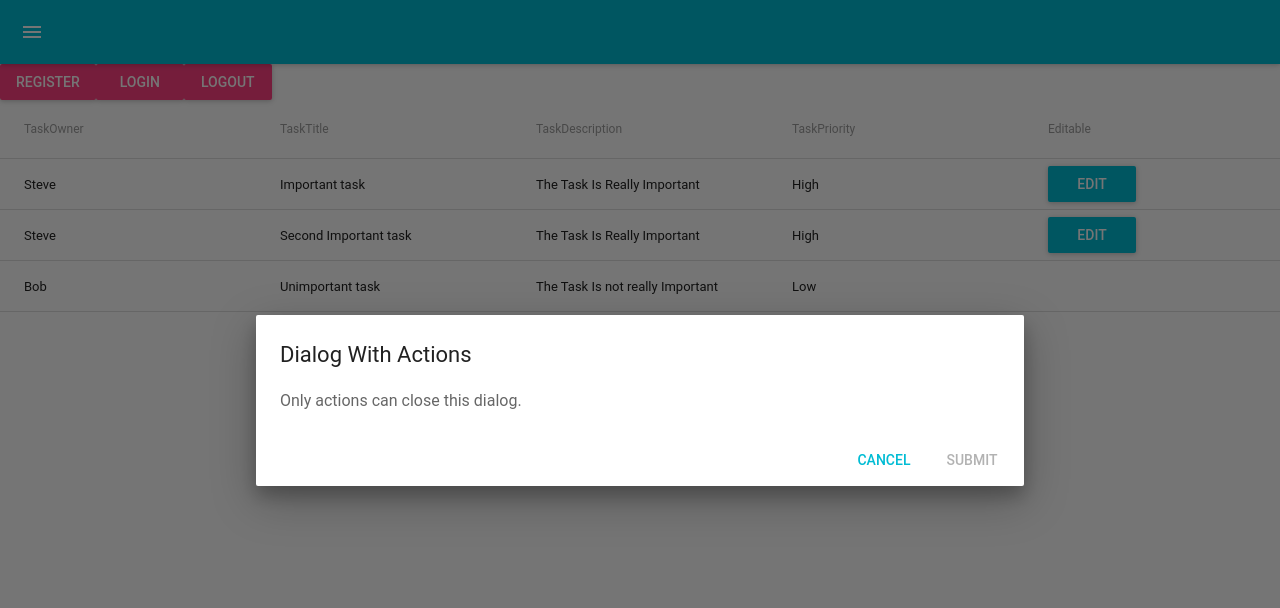
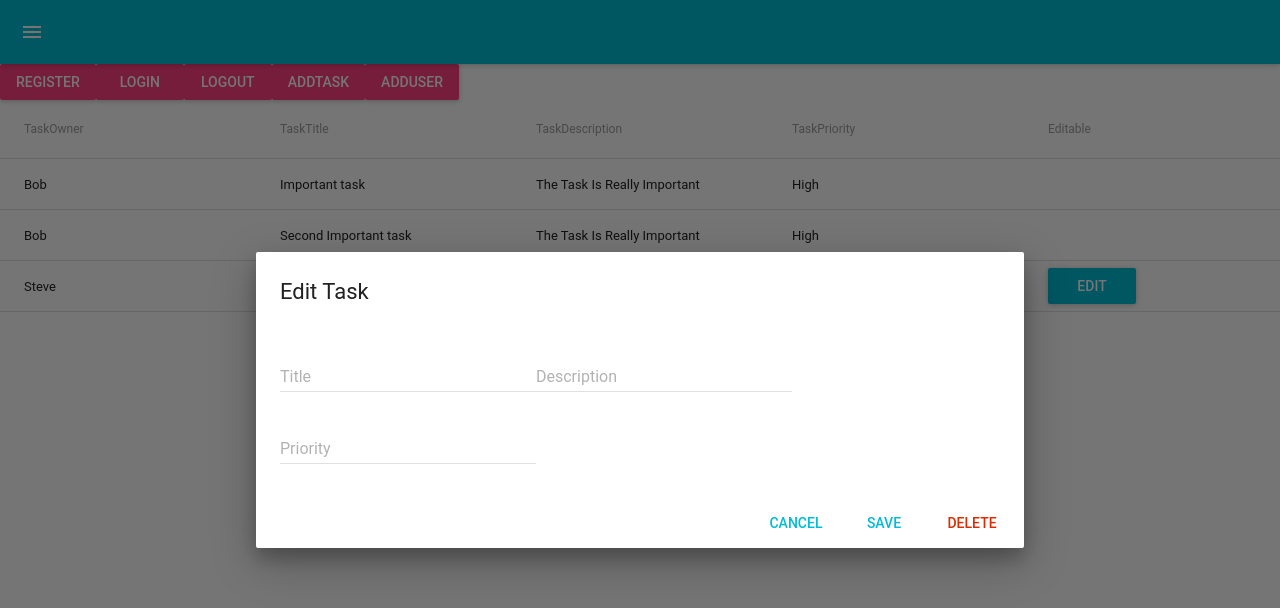
Before and after one commit to milenhinkov/Uni-React-App, a React (Create React App) app: page /tasks in a window 1280 px wide. Shown: the top 608 px of the page. Built offline with nearby package versions, Linux system fonts and the light colour scheme.

Commit message:
Added more components.

```diff
--- a/src/App.js
+++ b/src/App.js
@@ -5,6 +5,7 @@ import './App.css';
 import Register from './forms/RegisterForm'
 import Login from './forms/LoginForm'
 import TableExampleControlled from './forms/TableTasksForms/TasksTable'
+import UsersTable from './forms/TableUsersForm/UsersTable'
 
 // --- fansy components--------------
 import MuiThemeProvider from 'material-ui/styles/MuiThemeProvider';
@@ -29,10 +30,13 @@ class App extends Component {
             <RaisedButton label="Register" secondary={true} />
             <RaisedButton label="Login" secondary={true} />
             <RaisedButton label="Logout" secondary={true} />
+            <RaisedButton label="AddTask" secondary={true} />
+            <RaisedButton label="AddUser" secondary={true} />
             <Switch>
               <Route path="/register" component={Register} />
               <Route path="/login" component={Login} />
               <Route path="/tasks" component={TableExampleControlled} />
+              <Route path="/users" component={UsersTable} />
             </Switch>
             {/* <div className="App">
                <Register />
--- a/src/forms/LoginForm.jsx
+++ b/src/forms/LoginForm.jsx
@@ -15,7 +15,6 @@ class Login extends Component {
 
     submitRegister(event) {
         let user = localStorage.getItem(this.state.username, JSON.stringify(this.state));
-        console.log(user);
     }
 
 
--- a/src/forms/TableTasksForms/TableInfoRow.jsx
+++ b/src/forms/TableTasksForms/TableInfoRow.jsx
@@ -11,30 +11,25 @@ export default class TableInfoRow extends Component {
         this.state = props;
 
         this.DrowButton = this.DrowButton.bind(this);
-        this.DrowRows = this.DrowRows.bind(this);
+        this.DrowRow = this.DrowRow.bind(this);
     }
 
-    DrowButton() {
+    DrowButton(func) {
         if (this.props.isEditable) {
-            return <TableRowColumn><RaisedButton label="Edit" primary={true}/*  onClick={(ev) => { console.log(Object.keys(this.state.info.tasks) + " : " + Object.values(this.state.info.tasks)) }} */ /></TableRowColumn>
+            return <TableRowColumn><RaisedButton label="Edit" primary={true}  onClick={func} /></TableRowColumn>
         }
         return null;
     }
 
-    DrowRows(){
-        return Object.values(this.state.info.tasks).map((task, i) => {
-            return(
-                <TableRow key={i} >
-                <TableRowColumn>{this.state.info.userName}</TableRowColumn>
-                <TableRowColumn>{task.TaskTitle}</TableRowColumn>
-                <TableRowColumn>{task.TaskDescription}</TableRowColumn>
-                <TableRowColumn>{task.TaskPriority}</TableRowColumn>
-                {this.DrowButton()}
-            </TableRow>)
-        })
+    DrowRow(collection){
+        return Object.keys(collection).map(prop => { return <TableRowColumn key={prop} >{collection[prop]}</TableRowColumn> })
     }
 
     render() {
-        return (this.DrowRows());
+        return (
+            <TableRow>
+                {this.DrowRow(this.state.info)}
+                {this.DrowButton(this.state.onClick)}
+            </TableRow>)
     }
 }
--- a/src/forms/TableTasksForms/TaskEditForm.jsx
+++ b/src/forms/TableTasksForms/TaskEditForm.jsx
@@ -1,21 +1,22 @@
 import React from 'react';
 import Dialog from 'material-ui/Dialog';
 import FlatButton from 'material-ui/FlatButton';
-
+import TextField from 'material-ui/TextField';
+import { deepOrangeA700 } from 'material-ui/styles/colors';
 
 export default class TaskEditForm extends React.Component {
-    constructor(props){
-        super(props)
-        this.state = props
-
-    }
+  constructor(props) {
+    super(props)
+    this.state = props
+    console.log(this.state);
+  }
 
   handleOpen = () => {
-    this.setState({open: true});
+    this.setState({ open: true });
   };
 
   handleClose = () => {
-    this.setState({open: false});
+    this.setState({ open: false });
   };
 
   render() {
@@ -26,22 +27,34 @@ export default class TaskEditForm extends React.Component {
         onClick={this.handleClose}
       />,
       <FlatButton
-        label="Submit"
+        label="Save"
         primary={true}
-        disabled={true}
         onClick={this.handleClose}
       />,
+      <FlatButton
+        label="Delete"
+        style={{color:deepOrangeA700}}
+      />
     ];
 
     return (
       <div>
         <Dialog
-          title="Dialog With Actions"
+          title="Edit Task"
           actions={actions}
           modal={true}
           open={this.state.open}
         >
-          Only actions can close this dialog.
+          <TextField
+            hintText="Enter new title"
+            floatingLabelText="Title" />
+          <TextField
+            hintText="Enter new description"
+            floatingLabelText="Description" />
+          <TextField
+            hintText="Enter new priority"
+            floatingLabelText="Priority" />
+          <br />
         </Dialog>
       </div>
     );
--- a/src/forms/TableTasksForms/TasksTable.jsx
+++ b/src/forms/TableTasksForms/TasksTable.jsx
@@ -14,48 +14,56 @@ export default class TableExampleControlled extends Component {
   constructor(props) {
     super(props)
     this.state = {
-      rowsData: {
-        firstUser: {
+      users: [
+        {
           userName: "Steve",
           password: "SecurePass",
+        },
+        {
+          userName: "Bob",
+          password: "NotSecurePass",
+        }],
       tasks: [{
+        Owner: "Bob",
         TaskTitle: "Important task",
         TaskDescription: "The Task Is Really Important",
         TaskPriority: "High"
       }, {
+        Owner: "Bob",
         TaskTitle: "Second Important task",
         TaskDescription: "The Task Is Really Important",
         TaskPriority: "High"
-          }
-          ]
-        }, secondUser: {
-          userName: "Bob",
-          password: "NotSecurePass",
-          tasks: [{
+      },
+      {
+        Owner: "Steve",
         TaskTitle: "Unimportant task",
         TaskDescription: "The Task Is not really Important",
         TaskPriority: "Low"
-          }]
-        }
-      },
+      }],
       currentUser: {
         userName: "Steve",
         password: "SecurePass",
-        tasks: {
-          TaskTitle: "Important task",
-          TaskDescription: "The Task Is Really Important",
-          TaskPriority: "High"
+      },
+      openEditForm: true,
+      tableHeaders: ["TaskOwner", "TaskTitle", "TaskDescription", "TaskPriority", "Editable"]
+    };
+    this.drowRows = this.drowRows.bind(this);
+    this.drowHeaders = this.drowHeaders.bind(this);
   }
-      }, openEditForm: true,
-    };
-    this.decideShouldBeEditable = this.decideShouldBeEditable.bind(this);
+
+  test(){
+    alert('success');
   }
-  decideShouldBeEditable() {
-    return Object.values(this.state.rowsData)
-      .map((row, i) => {
+
+  drowRows(collection) {
+    return collection.map((row, i) => {
       return (
-          <TableInfoRow key={i} info={row} isEditable={this.state.currentUser.userName === row.userName} />)
+        <TableInfoRow key={i} info={row} isEditable={this.state.currentUser.userName === row.Owner} onClick={this.test}/>)
     })
+  }
+
+  drowHeaders(headers){
+    return headers.map((head) => {return <TableHeaderColumn key={head}>{head}</TableHeaderColumn>})
   }
 
   render() {
@@ -64,15 +72,11 @@ export default class TableExampleControlled extends Component {
         <Table selectable={false}>
           <TableHeader displaySelectAll={false} adjustForCheckbox={false}>
             <TableRow>
-              <TableHeaderColumn>TaskOwner</TableHeaderColumn>
-              <TableHeaderColumn>TaskTitle</TableHeaderColumn>
-              <TableHeaderColumn>TaskDescription</TableHeaderColumn>
-              <TableHeaderColumn>TaskPriority</TableHeaderColumn>
-              <TableHeaderColumn>Editable</TableHeaderColumn>
+              {this.drowHeaders(this.state.tableHeaders)}
             </TableRow>
           </TableHeader >
           <TableBody displayRowCheckbox={false}>
-            {this.decideShouldBeEditable()}
+            {this.drowRows(this.state.tasks)}
           </TableBody>
         </Table>
         <TaskEditForm open={this.state.openEditForm} />
--- /dev/null
+++ b/src/forms/TableUsersForm/UsersTable.jsx
@@ -0,0 +1,84 @@
+import React, { Component } from 'react';
+import {
+  Table,
+  TableBody,
+  TableHeader,
+  TableHeaderColumn,
+  TableRow
+} from 'material-ui/Table';
+import TableInfoRow from '../TableTasksForms/TableInfoRow'
+/*import TaskEditForm from './TaskEditForm' */
+
+
+export default class UsersTable extends Component {
+  constructor(props) {
+    super(props)
+    this.state = {
+      users: [
+        {
+          userName: "Steve",
+          password: "SecurePass",
+          role: "user",
+        },
+        {
+          userName: "Bob",
+          password: "NotSecurePass",
+          role: "user",
+        }],
+      tasks: [{
+        Owner: "Bob",
+        TaskTitle: "Important task",
+        TaskDescription: "The Task Is Really Important",
+        TaskPriority: "High"
+      }, {
+        Owner: "Bob",
+        TaskTitle: "Second Important task",
+        TaskDescription: "The Task Is Really Important",
+        TaskPriority: "High"
+      },
+      {
+        Owner: "Steve",
+        TaskTitle: "Unimportant task",
+        TaskDescription: "The Task Is not really Important",
+        TaskPriority: "Low"
+      }],
+      currentUser: {
+        userName: "Steve",
+        password: "SecurePass",
+        role: "user",
+      },
+      tableHeaders: ["UserName", "Password", "Role"]
+    }
+    this.drowHeaders = this.drowHeaders.bind(this);
+
+  }
+
+  drowHeaders(headers) {
+    return headers.map((head) => { return <TableHeaderColumn key={head}>{head}</TableHeaderColumn> })
+  }
+
+  drowRows(collection) {
+    return collection.map((row, i) => {
+      return (
+        <TableInfoRow key={i} info={row} isEditable={this.state.currentUser.userName === row.Owner} />)
+    })
+  }
+
+  render() {
+    return (
+      <div>
+        <Table selectable={false}>
+          <TableHeader displaySelectAll={false} adjustForCheckbox={false}>
+            <TableRow>
+              {this.drowHeaders(this.state.tableHeaders)}
+            </TableRow>
+          </TableHeader >
+          <TableBody displayRowCheckbox={false}>
+            {this.drowRows(this.state.users)}
+          </TableBody>
+        </Table>
+        {/*  <TaskEditForm open={this.state.openEditForm} /> */}
+      </div>
+    );
+  }
+}
```
Also changed, not shown: 1 other file (tests, documents, lock files or other folders). Lines whose indentation alone changed are shown as unchanged.
